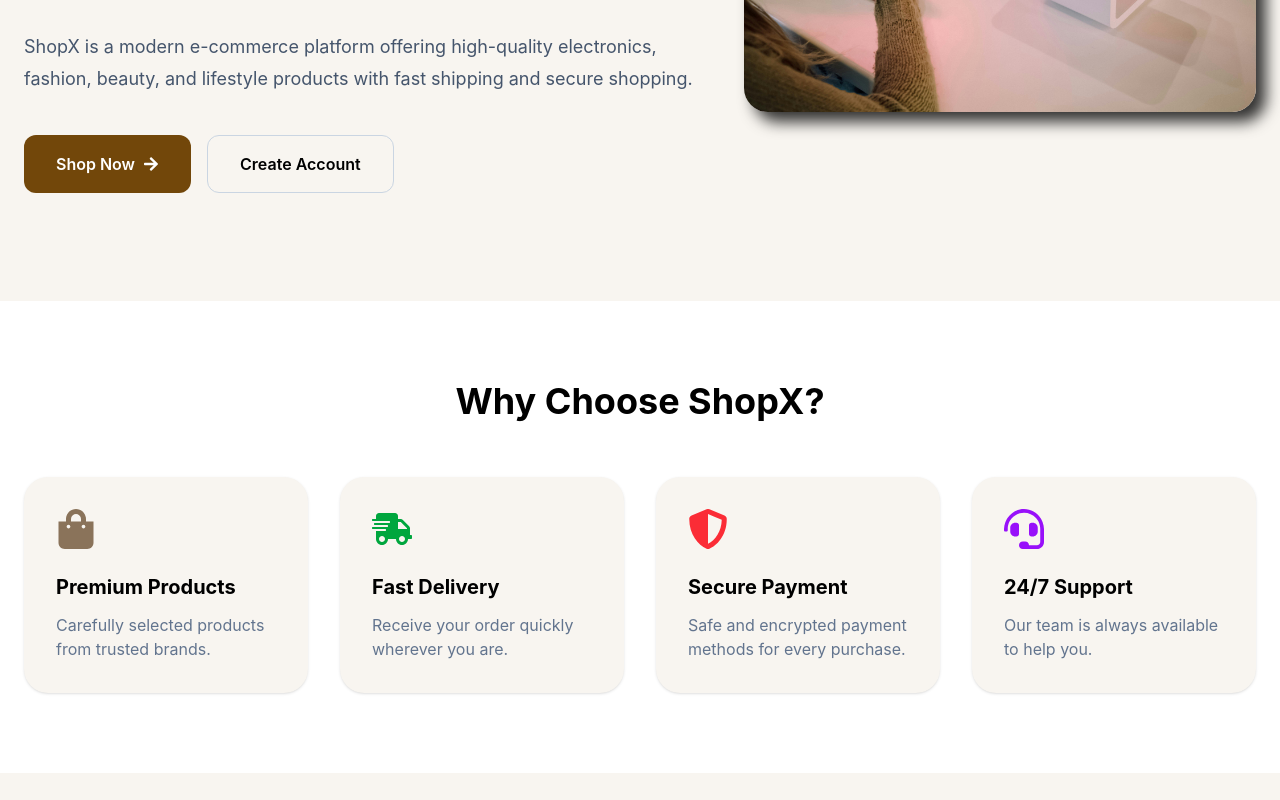
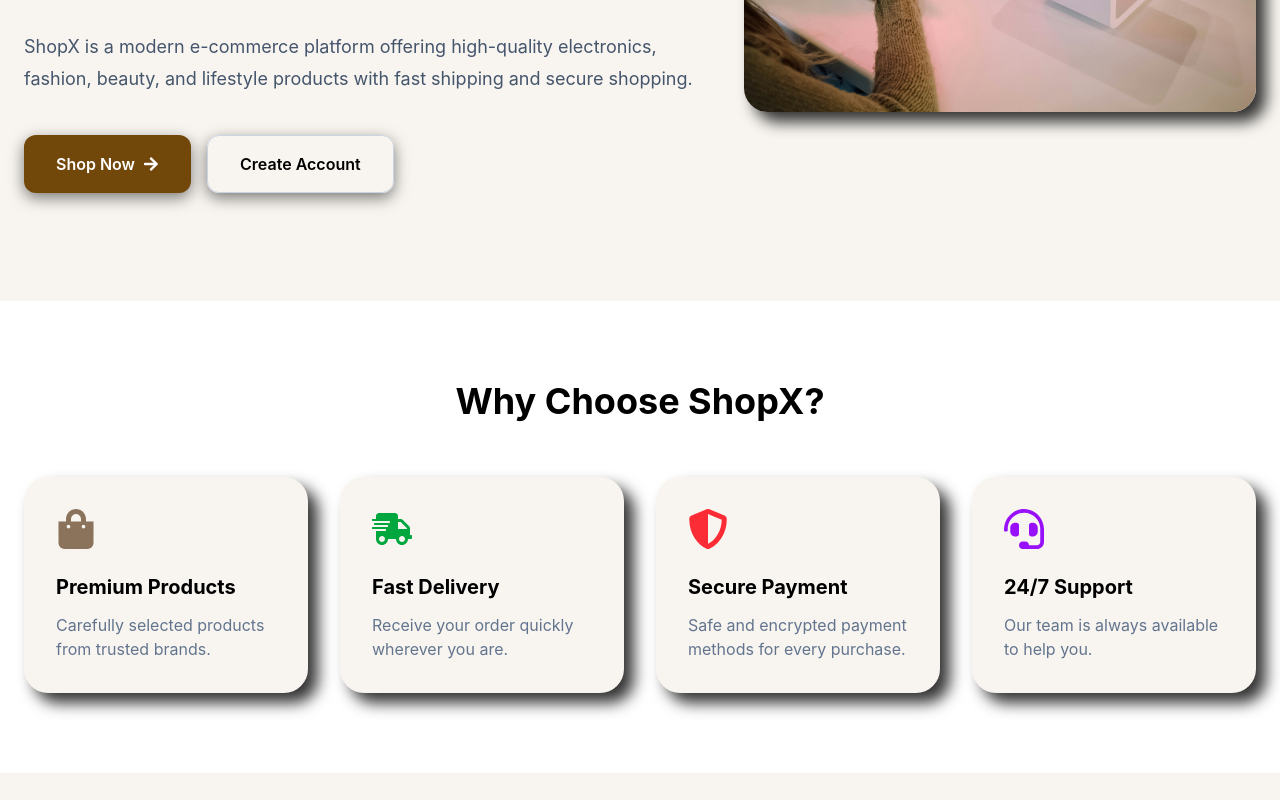
Before and after one commit to Abd-Elrahman-Taha/Shop_Redux, a React (Vite) app: page / in a window 1280 px wide. Shown: the part 500-1300 px from the top of the page. Built offline with nearby package versions, Linux system fonts and the light colour scheme.

Commit message:
fixing the navbar

```diff
--- a/src/App.css
+++ b/src/App.css
@@ -72,6 +72,8 @@
 
 .shop-now , .create-account {
     transition: all 0.3s ease-in-out;
+    box-shadow:  0 5px 15px rgba(0, 0, 0, 0.5);
+    cursor: pointer;
 
 }
 
--- a/src/components/Navbar.tsx
+++ b/src/components/Navbar.tsx
@@ -24,7 +24,6 @@ const Navbar = () => {
   const dispatch = useAppDispatch();
 
   const [isMenuOpen, setIsMenuOpen] = useState(false);
-  const [isProfileOpen, setIsProfileOpen] = useState(false);
   const items = useAppSelector((state) => state.cart.items);
   const { user } = useAppSelector((state) => state.auth);
   const searchTerm = useAppSelector((state) => state.search.searchTerm);
@@ -122,18 +121,19 @@ const Navbar = () => {
               </Link>
 
             )}
-           <div className="relative">
+        <div className="group relative">
   <button
     type="button"
     aria-label="Profile"
-    onClick={() => setIsProfileOpen(!isProfileOpen)}
     className="rounded-xl p-3 text-slate-700 transition hover:bg-slate-100 hover:text-[#8A735A]"
   >
     <FaUserCircle size={22} />
   </button>
 
-  {isProfileOpen && (
-    <div className="absolute right-0 mt-3 w-56 overflow-hidden rounded-2xl border border-slate-200 bg-white shadow-xl">
+  {/* Invisible bridge to prevent flickering */}
+  <div className="absolute right-0 top-full h-3 w-56" />
+
+  <div className="invisible absolute right-0 top-full mt-3 w-56 overflow-hidden rounded-2xl border border-slate-200 bg-white opacity-0 shadow-xl transition-all duration-200 group-hover:visible group-hover:translate-y-0 group-hover:opacity-100">
     {user ? (
       <>
         <div className="border-b px-5 py-4">
@@ -145,7 +145,6 @@ const Navbar = () => {
 
         <Link
           to="/orders"
-            onClick={() => setIsProfileOpen(false)}
           className="flex items-center gap-3 px-5 py-4 transition hover:bg-slate-100"
         >
           <LuListChecks size={20} />
@@ -154,7 +153,6 @@ const Navbar = () => {
 
         <Link
           to="/tracking"
-            onClick={() => setIsProfileOpen(false)}
           className="flex items-center gap-3 px-5 py-4 transition hover:bg-slate-100"
         >
           <LuTruck size={20} />
@@ -164,7 +162,6 @@ const Navbar = () => {
         {user.role === "admin" && (
           <Link
             to="/dashboard"
-              onClick={() => setIsProfileOpen(false)}
             className="flex items-center gap-3 px-5 py-4 transition hover:bg-slate-100"
           >
             <LuLayoutDashboard size={20} />
@@ -173,10 +170,7 @@ const Navbar = () => {
         )}
 
         <button
-            onClick={() => {
-              handleLogout();
-              setIsProfileOpen(false);
-            }}
+          onClick={handleLogout}
           className="flex w-full items-center gap-3 px-5 py-4 text-red-600 transition hover:bg-red-50"
         >
           <HiArrowRightOnRectangle size={20} />
@@ -186,7 +180,6 @@ const Navbar = () => {
     ) : (
       <Link
         to="/login"
-          onClick={() => setIsProfileOpen(false)}
         className="flex items-center gap-3 px-5 py-4 transition hover:bg-slate-100"
       >
         <FaUserCircle size={20} />
@@ -194,7 +187,6 @@ const Navbar = () => {
       </Link>
     )}
   </div>
-  )}
 </div>
           </div>
         </div>
--- a/src/features/products/orderSlice.ts
+++ b/src/features/products/orderSlice.ts
@@ -55,7 +55,7 @@ const orderSlice = createSlice({
         userId: action.payload.userId,
         items: action.payload.items,
         total: action.payload.total,
-        status: "Pending",
+        status: "Processing",
         createdAt: new Date().toISOString(),
       };
 
--- a/src/pages/cart.tsx
+++ b/src/pages/cart.tsx
@@ -121,7 +121,7 @@ const Cart = () => {
 
               <Link
                 to="/checkout"
-                className="shop-now mt-6 block w-full rounded-xl bg-[#72470a] py-3 text-center font-semibold text-white transition hover:bg-[#BDA88B]">
+                className="shop-now mt-6 block w-full rounded-xl bg-[#2F2A25] py-3 text-center font-semibold text-white transition hover:bg-[#BDA88B]">
                 Checkout
                 </Link>
               <button
--- a/src/pages/home.tsx
+++ b/src/pages/home.tsx
@@ -72,7 +72,7 @@ const Home = () => {
 
           <div className="grid gap-8 md:grid-cols-2 xl:grid-cols-4">
 
-            <div className="rounded-3xl bg-[#F8F5F0] p-8 shadow-sm transition hover:-translate-y-2 hover:shadow-xl">
+            <div className=" image rounded-3xl bg-[#F8F5F0] p-8 shadow-sm transition hover:-translate-y-2 hover:shadow-xl">
               <FaShoppingBag
                 className="mb-6 text-[#8A735A]"
                 size={40}
@@ -87,7 +87,7 @@ const Home = () => {
               </p>
             </div>
 
-            <div className="rounded-3xl bg-[#F8F5F0] p-8 shadow-sm transition hover:-translate-y-2 hover:shadow-xl">
+            <div className=" image rounded-3xl bg-[#F8F5F0] p-8 shadow-sm transition hover:-translate-y-2 hover:shadow-xl">
               <FaShippingFast
                 className="mb-6 text-green-600"
                 size={40}
@@ -102,7 +102,7 @@ const Home = () => {
               </p>
             </div>
 
-            <div className="rounded-3xl bg-[#F8F5F0] p-8 shadow-sm transition hover:-translate-y-2 hover:shadow-xl">
+            <div className=" image rounded-3xl bg-[#F8F5F0] p-8 shadow-sm transition hover:-translate-y-2 hover:shadow-xl">
               <FaShieldAlt
                 className="mb-6 text-red-500"
                 size={40}
@@ -117,7 +117,7 @@ const Home = () => {
               </p>
             </div>
 
-            <div className="rounded-3xl bg-[#F8F5F0] p-8 shadow-sm transition hover:-translate-y-2 hover:shadow-xl">
+            <div className=" image rounded-3xl bg-[#F8F5F0] p-8 shadow-sm transition hover:-translate-y-2 hover:shadow-xl">
               <FaHeadset
                 className="mb-6 text-purple-600"
                 size={40}
```
Lines whose indentation alone changed are shown as unchanged.
